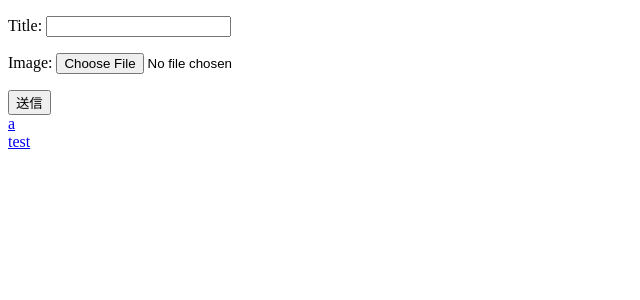
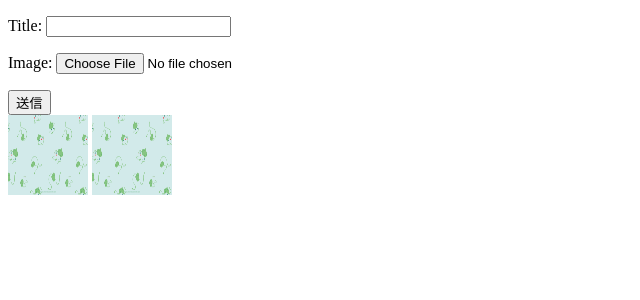
Before and after one commit to haruchu/image_post, a Django app: page / in a window 1280 px wide. Shown: the top 300 px of the page, without its empty margins (0-640 px from the left). Run offline with Django 3.2, Linux system fonts and the light colour scheme; data comes from the database, SQL or seed files in the repository.

Commit message:
画像を一覧で

```diff
--- a/image_post/templates/index.html
+++ b/image_post/templates/index.html
@@ -15,7 +15,7 @@
     <input type="submit" value="送信">
   </form>
   {% for i in images %}
-    <a href={{i.image.url}}>{{i.title}}</a><br/>
+    <a href={{i.image.url}}><img src={{i.image.url}} width=80 height=80></a>
   {% endfor %}
 
 </body>
```
Also changed, not shown: image_post/media/images/2021-08-25_083715.8973660000_8819ce2c-8c27-422e-8e69-e90fbbaa5253.jpg (added), image_post/media/images/2021-08-25_083759.7223500000_5a5f2bfe-20b6-462d-a666-00e61811654f.jpg (added), image_post/media/images/2021-08-25_083808.2471960000_7ba7bedf-4ba3-4969-995e-28115026cf9b.jpg (added), image_post/media/images/2021-08-25_083912.8745680000_79eb88fa-03be-46a9-b68e-f26803c1abef.jpg (added).
